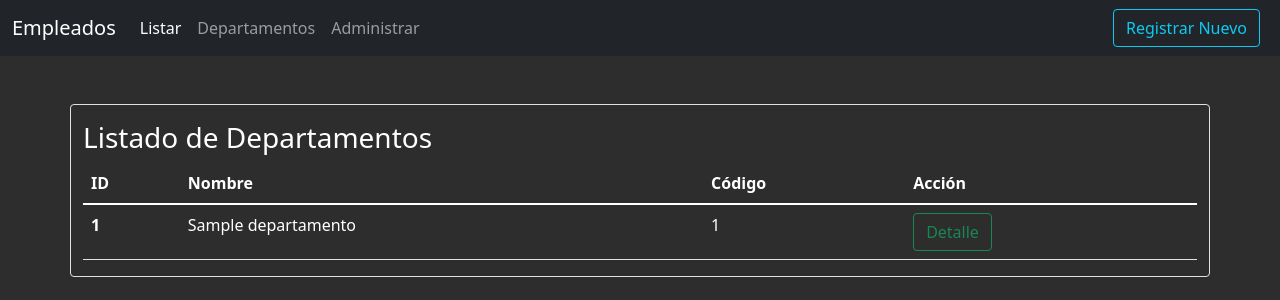
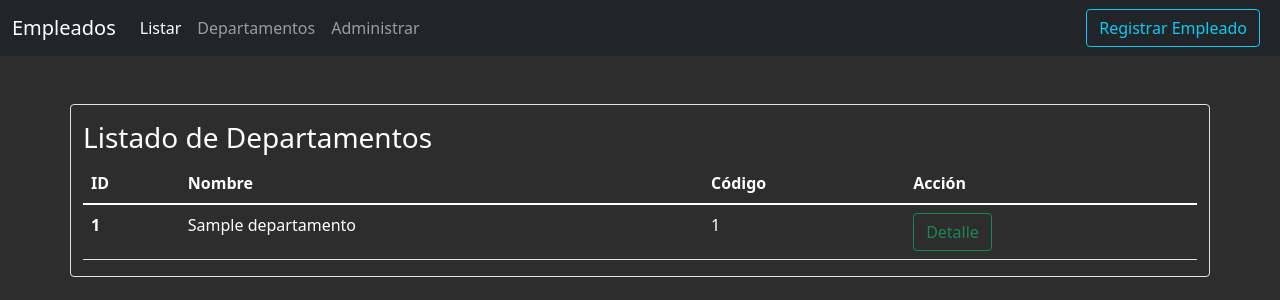
Before and after one commit to vanemanza/Empleados, a Django app: page /departamentos/ in a window 1280 px wide. Shown: the top 300 px of the page. Run offline with Django 3.2, Linux system fonts and the light colour scheme; tables that the repository leaves empty hold one stand-in row (values such as "Sample post").

Commit message:
renombro botón registrar nuevo-> registrar empl

```diff
--- a/ProyectoPrincipal/personas/templates/base.html
+++ b/ProyectoPrincipal/personas/templates/base.html
@@ -24,7 +24,7 @@
                     <a class="nav-link active" aria-current="page" href="{% url 'personas_app:lista_empleados' %}">Listar</a>
                   </li>
                   <li class="nav-item">
-                    <a class="nav-link" href="#">Departamentos</a>
+                    <a class="nav-link" href="{% url 'departamentos_app:departamentos' %}">Departamentos</a>
                   </li>
                   <li class="nav-item">
                     <a class="nav-link" href="#">Administrar</a>
@@ -32,7 +32,7 @@
                 </ul>
                 <div class="d-grid gap-2 d-md-flex justify-content-md-end">
                   <li class="nav-item">
-                    <a class="btn btn-outline-info me-2" href="{% url 'personas_app:registrar_empleado' %}">Registrar Nuevo</a>
+                    <a class="btn btn-outline-info me-2" href="{% url 'personas_app:registrar_empleado' %}">Registrar Empleado</a>
                   </li>
 
                 </div>
```
